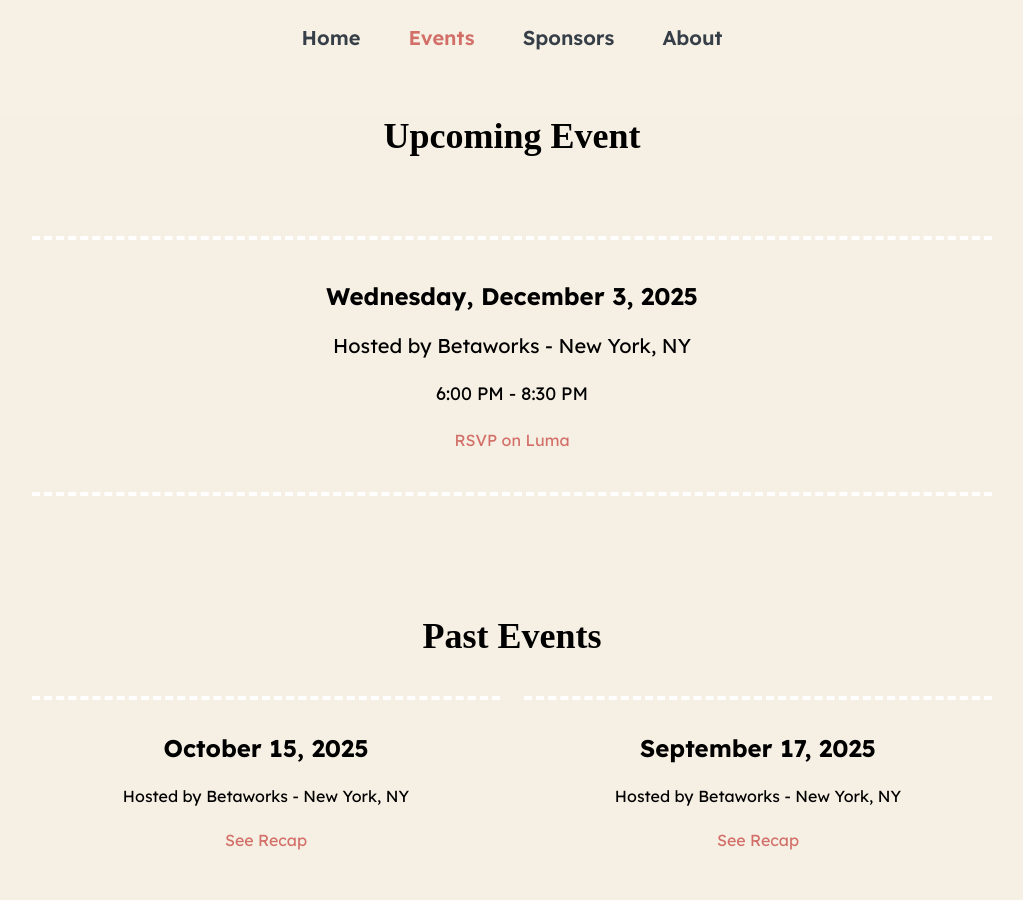
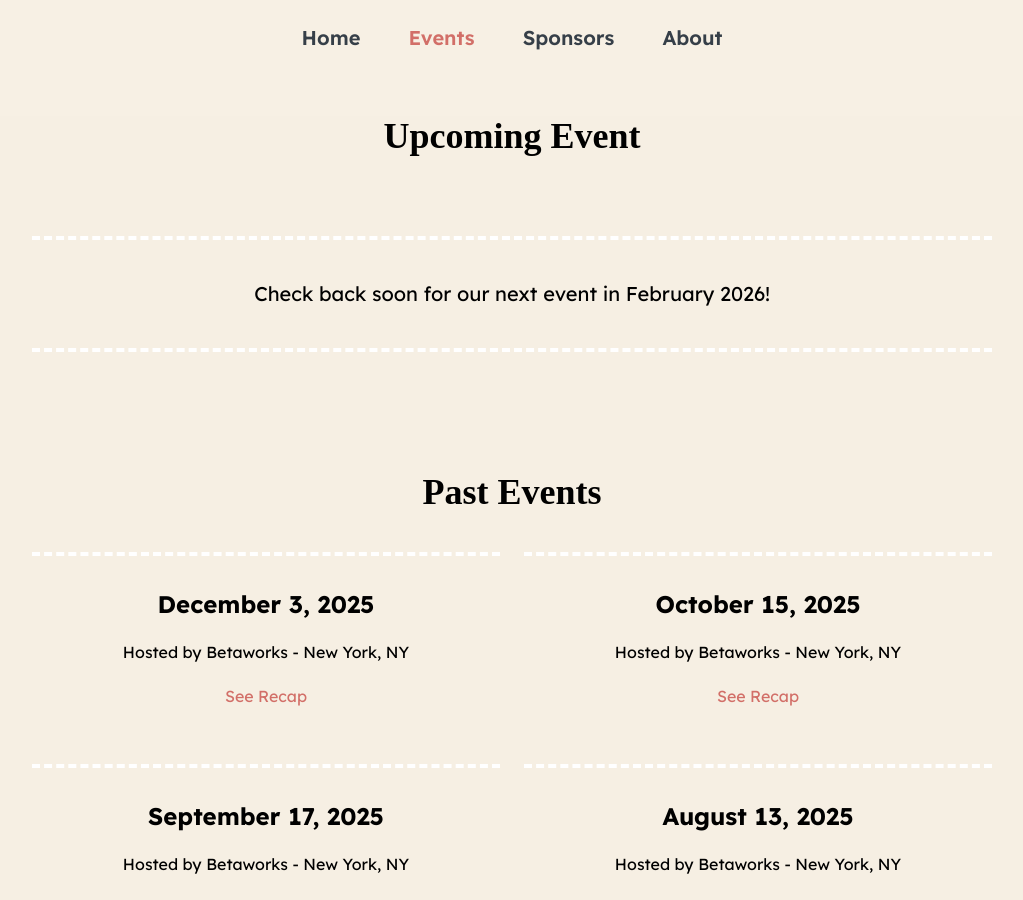
Before and after one commit to ArtificialRuby/artificialruby.ai, a Jekyll site: the page built from events.html, in a window 1280 px wide and 900 px high. Shown: the whole window, without its empty margins (128-1151 px from the left). Built offline with Jekyll 4.4.1, drawn with Linux system fonts in a browser that asks for light colours; some web fonts are replaced.

Commit message:
added videos and photos for dec 3rd event

```diff
--- a/_includes/partials/homepage/upcoming_event.html
+++ b/_includes/partials/homepage/upcoming_event.html
@@ -1,5 +1,4 @@
 <div class="text-center flex flex-col gap-y-5">
   <h4 class="font-lexend text-sm">Next Event:</h4>
   <h2 class="font-lexend font-bold text-2xl">{{ include.date }}</h2>
-  <a href="{{ include.url }}" class="font-lexend text-highlight hover:text-base-content">See event details</a>
 </div>
--- a/events.html
+++ b/events.html
@@ -11,13 +11,7 @@ footer_image: assets/images/bg_events.jpg
     <div>
       <h2 class="text-center text-4xl font-caudex font-bold">Upcoming Event</h2>
       <div class="border-dashed border-t-4 border-b-4 border-white pt-10 pb-10 w-full text-center mt-20">
-        {%
-        include partials/events/upcoming_event.html
-        date="Wednesday, December 3, 2025"
-        location="Hosted by Betaworks - New York, NY"
-        time="6:00 PM - 8:30 PM"
-        url="https://luma.com/0pxfw0fv"
-        %}
+        <p class="font-lexend text-xl">Check back soon for our next event in February 2026!</p>
       </div>
     </div>
   </div>
@@ -26,6 +20,13 @@ footer_image: assets/images/bg_events.jpg
       <h2 class="text-center text-4xl font-caudex font-bold">Past Events</h2>
     </div>
     <div class="grid grid-cols-1 md:grid-cols-2 lg:grid-cols-3 gap-6">
+      {%
+        include partials/events/past_event.html
+        date="December 3, 2025"
+        location="Hosted by Betaworks - New York, NY"
+        url="/events/december-3-2025"
+        %}
+
       {%
         include partials/events/past_event.html
         date="October 15, 2025"
--- a/index.html
+++ b/index.html
@@ -29,8 +29,7 @@ footer_image: assets/images/artruby_bg.jpg
     <div class="border-b-4 border-dashed border-white pb-5">
       {%
       include partials/homepage/upcoming_event.html
-      date="Wednesday, December 3, 2025"
-      url="https://luma.com/0pxfw0fv"
+      date="February 2026"
       %}
     </div>
     <div class="mt-10">
```
Also changed, not shown: events/december-3-2025.html (added, +74 -0 lines), assets/images/events/decemeber_3_2025/20251203D_2708e.jpg (added), assets/images/events/decemeber_3_2025/20251203D_2712.jpg (added), assets/images/events/decemeber_3_2025/20251203D_2723e.jpg (added), assets/images/events/decemeber_3_2025/20251203D_2746 1.jpg (added), assets/images/events/decemeber_3_2025/20251203D_2748 1.jpg (added), assets/images/events/decemeber_3_2025/20251203D_2750e.jpg (added), assets/images/events/decemeber_3_2025/20251203D_2762e.jpg (added), assets/images/events/decemeber_3_2025/20251203F_2924e.jpg (added), 3 other files.
